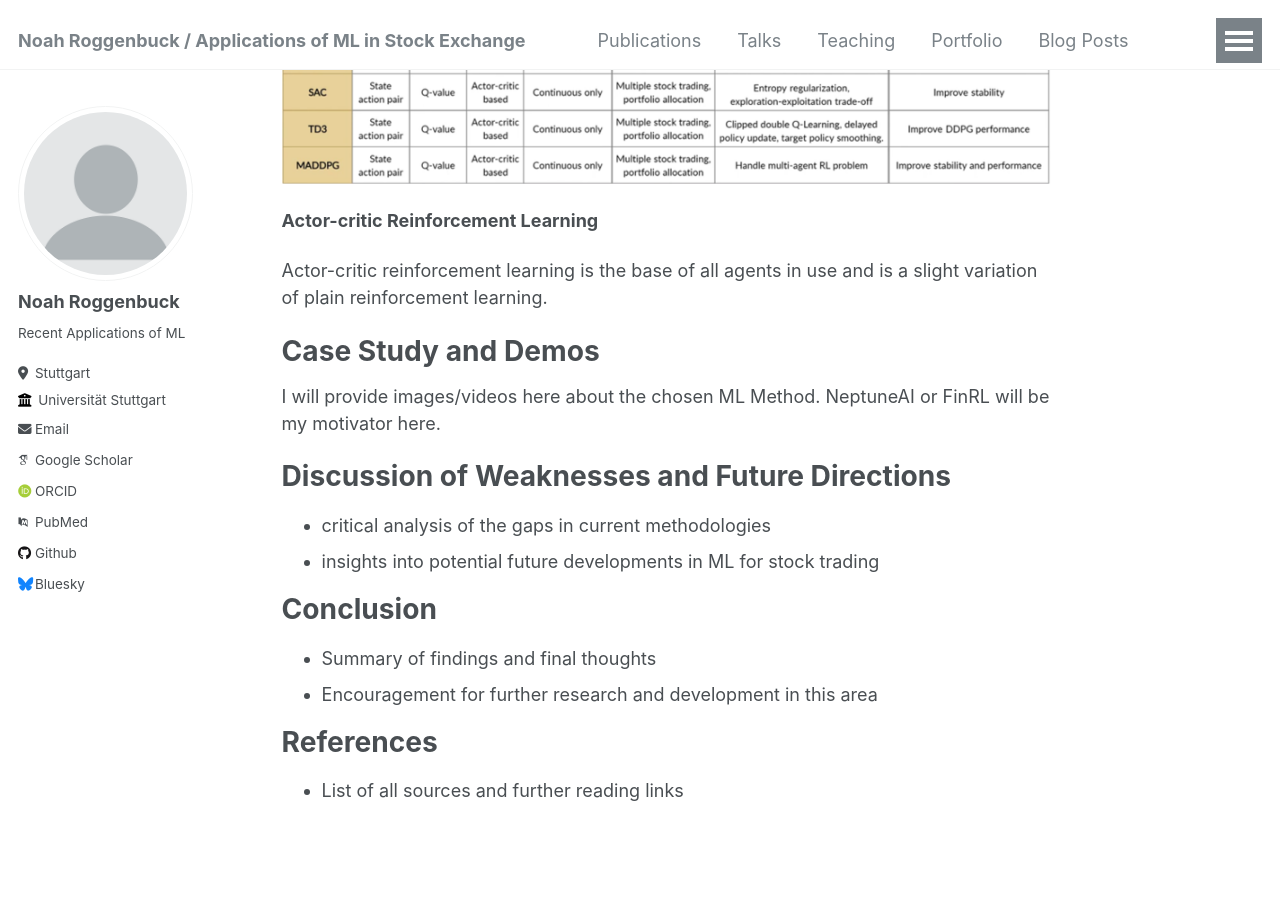
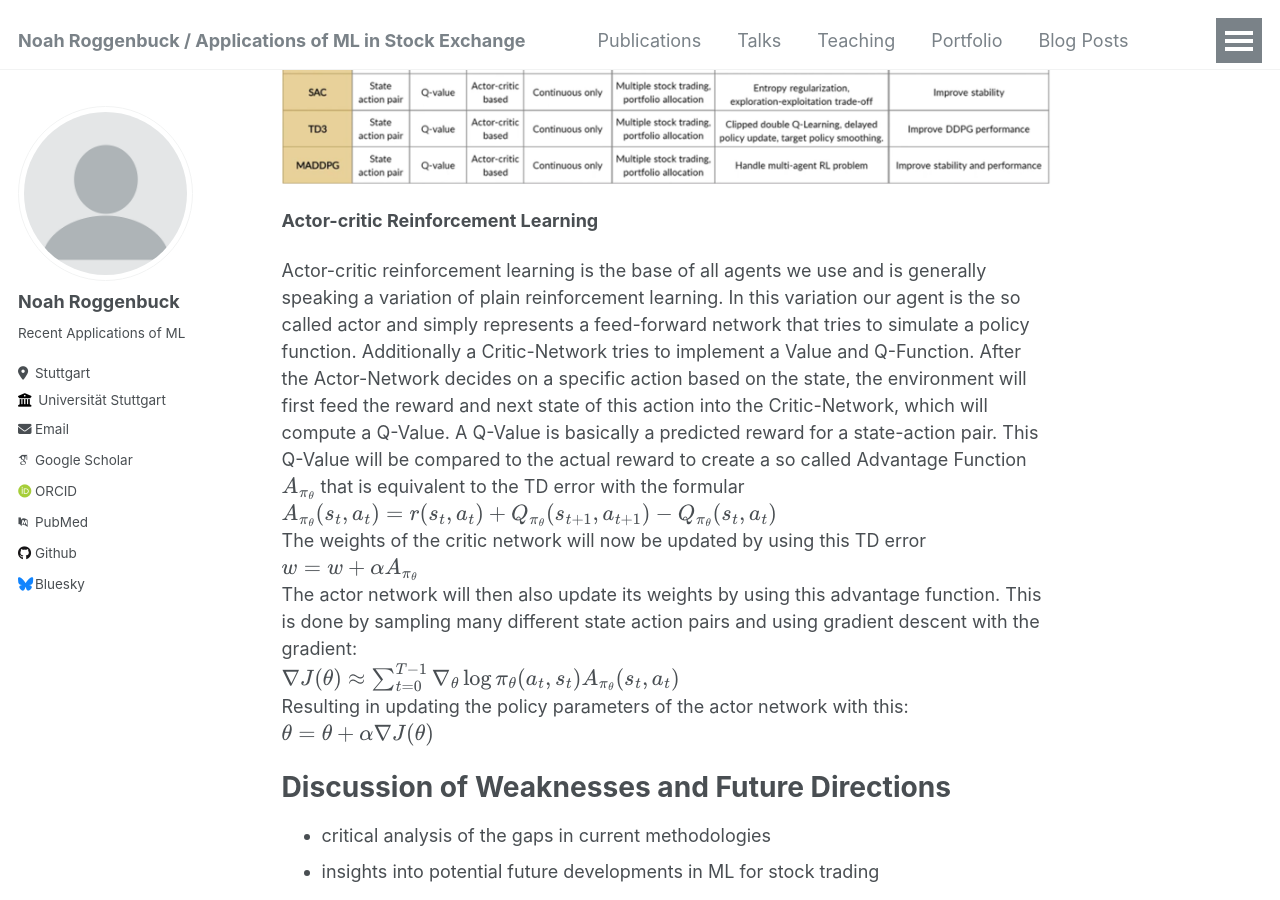
Before and after one commit to noahrog02/noahrog02.github.io, a Jekyll site: the page built from _pages/about.md, in a window 1280 px wide and 900 px high, scrolled down 13705 px. Built offline with Jekyll 4.4.1, drawn with Linux system fonts in a browser that asks for light colours; some web fonts are replaced; some of the changed text lies outside the part shown.

Commit message:
Update about.md

```diff
--- a/_pages/about.md
+++ b/_pages/about.md
@@ -155,11 +155,21 @@ FinRL provides nine different agents of which three are value based. These value
 
 **Actor-critic Reinforcement Learning**
 
-Actor-critic reinforcement learning is the base of all agents in use and is a slight variation of plain reinforcement learning.
+Actor-critic reinforcement learning is the base of all agents we use and is generally speaking a variation of plain reinforcement learning. In this variation our agent is the so called actor and simply represents a feed-forward network that tries to simulate a policy function. Additionally a Critic-Network tries to implement a Value and Q-Function. After the Actor-Network decides on a specific action based on the state, the environment will first feed the reward and next state of this action into the Critic-Network, which will compute a Q-Value. A Q-Value is basically a predicted reward for a state-action pair. This Q-Value will be compared to the actual reward to create a so called Advantage Function $$A_{π_{θ}}$$ that is equivalent to the TD error with the formular <br>
+$$A_{π_{θ}}(s_t, a_t) = r(s_t, a_t) + Q_{π_{θ}}(s_{t+1}, a_{t+1}) - Q_{π_{θ}}(s_t, a_t)$$ <br>
+The weights of the critic network will now be updated by using this TD error <br>
+$$w=w+αA_{π_{θ}}$$ <br>
+The actor network will then also update its weights by using this advantage function. This is done by sampling many different state action pairs and using gradient descent with the gradient: <br>
+$$
+\nabla J(\theta) \approx \sum_{t=0}^{T-1} \nabla_\theta \log \pi_\theta(a_t, s_t) A_{\pi_\theta}(s_t, a_t)
+$$
+<br>
+Resulting in updating the policy parameters of the actor network with this:
+$$
+\theta = \theta + \alpha \nabla J(\theta)
+$$
+<br>
 
-Case Study and Demos
-======
-I will provide images/videos here about the chosen ML Method. NeptuneAI or FinRL will be my motivator here.
 
 Discussion of Weaknesses and Future Directions
 ======
```
Also changed, not shown: other parts of _pages/about.md (+1 -1 lines).
